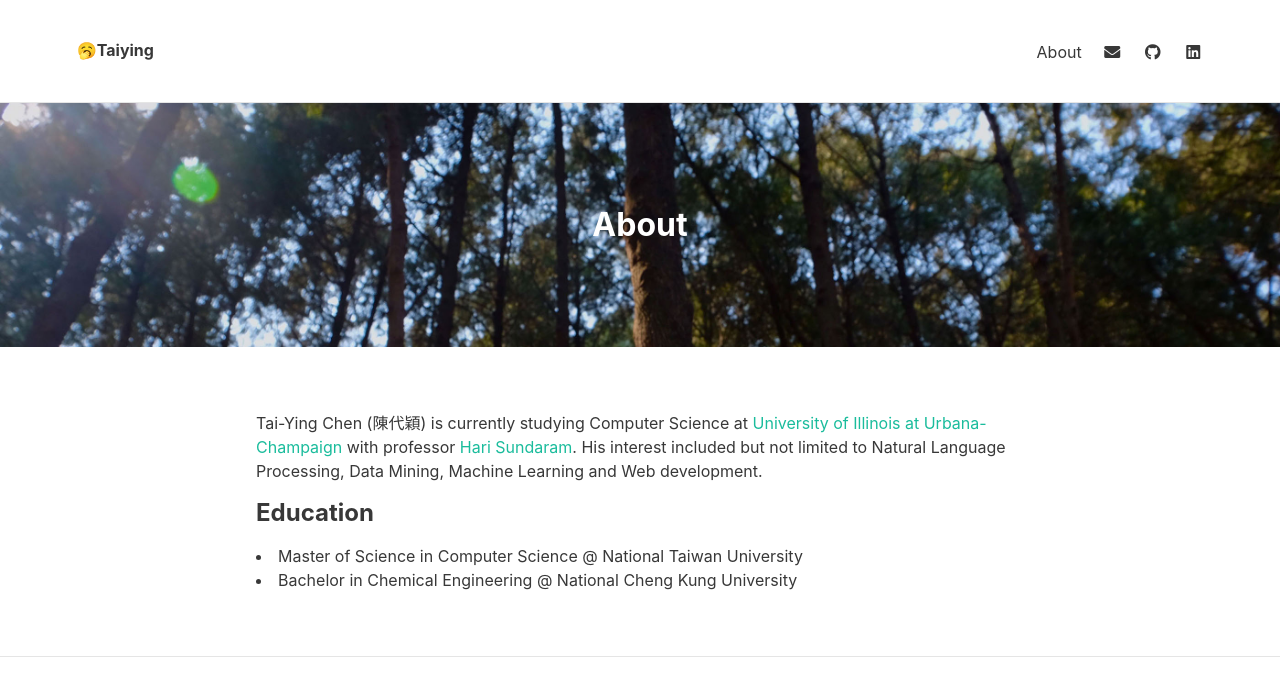
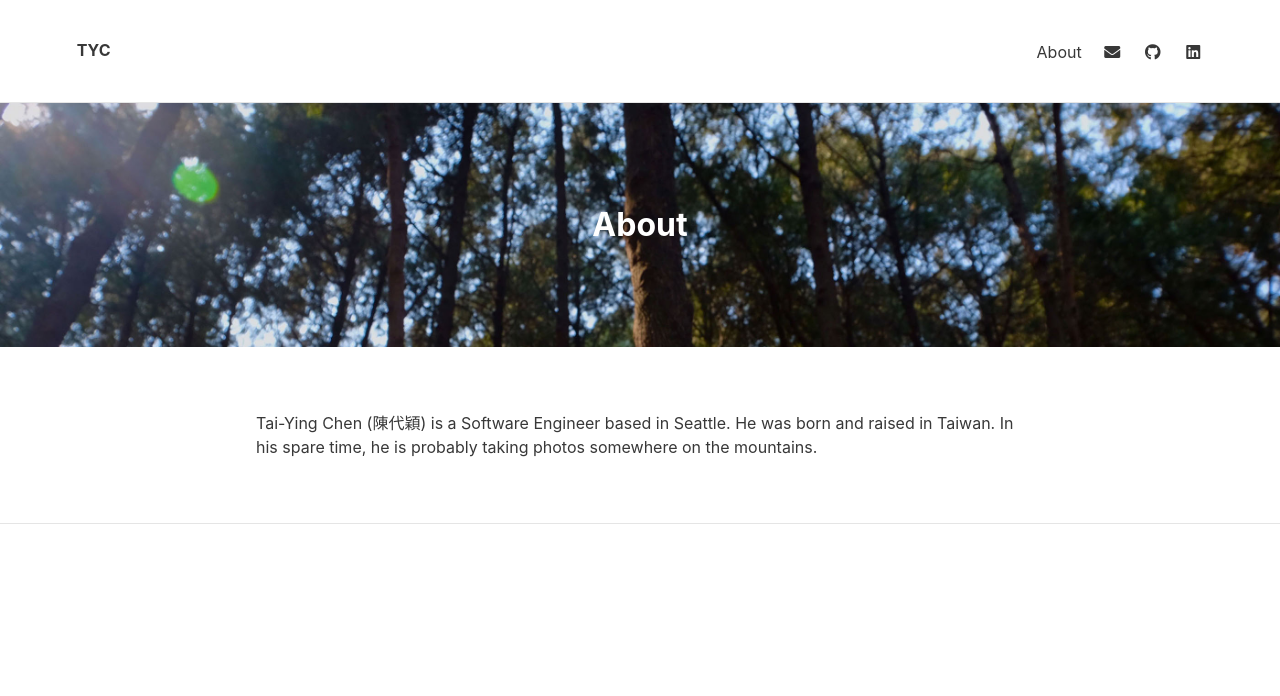
Before and after one commit to taiyingchen/taiyingchen.github.io, a Jekyll site: the page built from about.md, in a window 1280 px wide. Shown: the top 696 px of the page. Built offline with Jekyll 4.4.1, drawn with Linux system fonts in a browser that asks for light colours; nearby versions of some CDN libraries.

Commit message:
Change about

```diff
--- a/_config.yml
+++ b/_config.yml
@@ -5,7 +5,7 @@ url: "https://taiyingchen.com"
 # THEME-SPECIFIC CONFIGURATION
 theme_settings:
   # Meta
-  title: 🥱Taiying
+  title: TYC
   avatar:
   favicon: assets/favicon.ico
   gravatar: # Email MD5 hash
@@ -13,8 +13,8 @@ theme_settings:
 
   # Header and footer text
   header_text: >
-    <p style="font-family:Noto Serif TC">理性做事</p>
-    <p style="font-family:Noto Serif TC">感性待人</p>
+    <p style="font-family:Noto Serif TC">該寫什麼</p>
+    <p style="font-family:Noto Serif TC">還想不到</p>
 
   header_text_feature_image: assets/img/cover.jpg
   footer_text:
--- a/about.md
+++ b/about.md
@@ -5,10 +5,4 @@ permalink: /about/
 feature-img: "assets/img/cover.jpg"
 ---
 
-Tai-Ying Chen (陳代穎) is currently studying Computer Science at [University of Illinois at Urbana-Champaign](https://cs.illinois.edu/) with professor [Hari Sundaram](http://sundaram.cs.illinois.edu/).
-His interest included but not limited to Natural Language Processing, Data Mining, Machine Learning and Web development.
-
-## Education
-
-- Master of Science in Computer Science @ National Taiwan University
-- Bachelor in Chemical Engineering @ National Cheng Kung University
+Tai-Ying Chen (陳代穎) is a Software Engineer based in Seattle. He was born and raised in Taiwan. In his spare time, he is probably taking photos somewhere on the mountains.
```
Also changed, not shown: _posts/2020-07-25-Intro.md (added, +15 -0 lines), assets/img/R0003242.jpeg (added), assets/img/avatar.png (deleted), assets/img/bp.jpeg (added), 2 other files.
